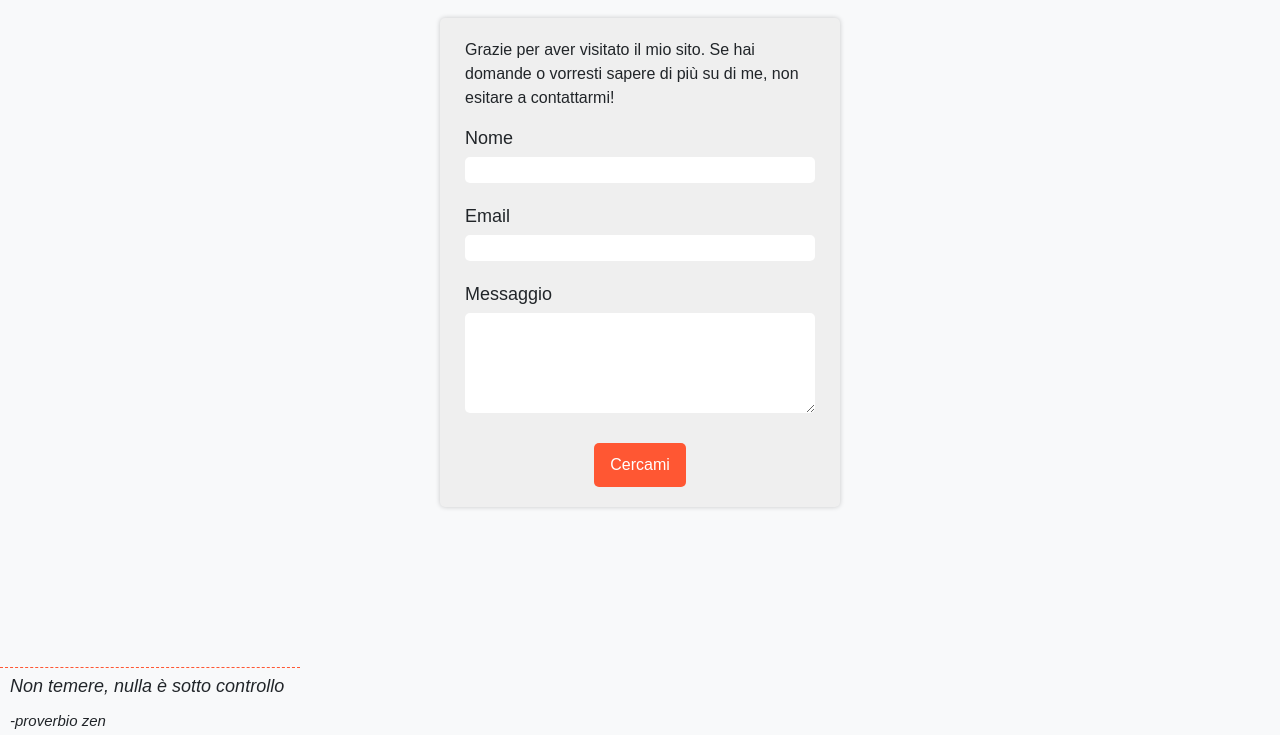
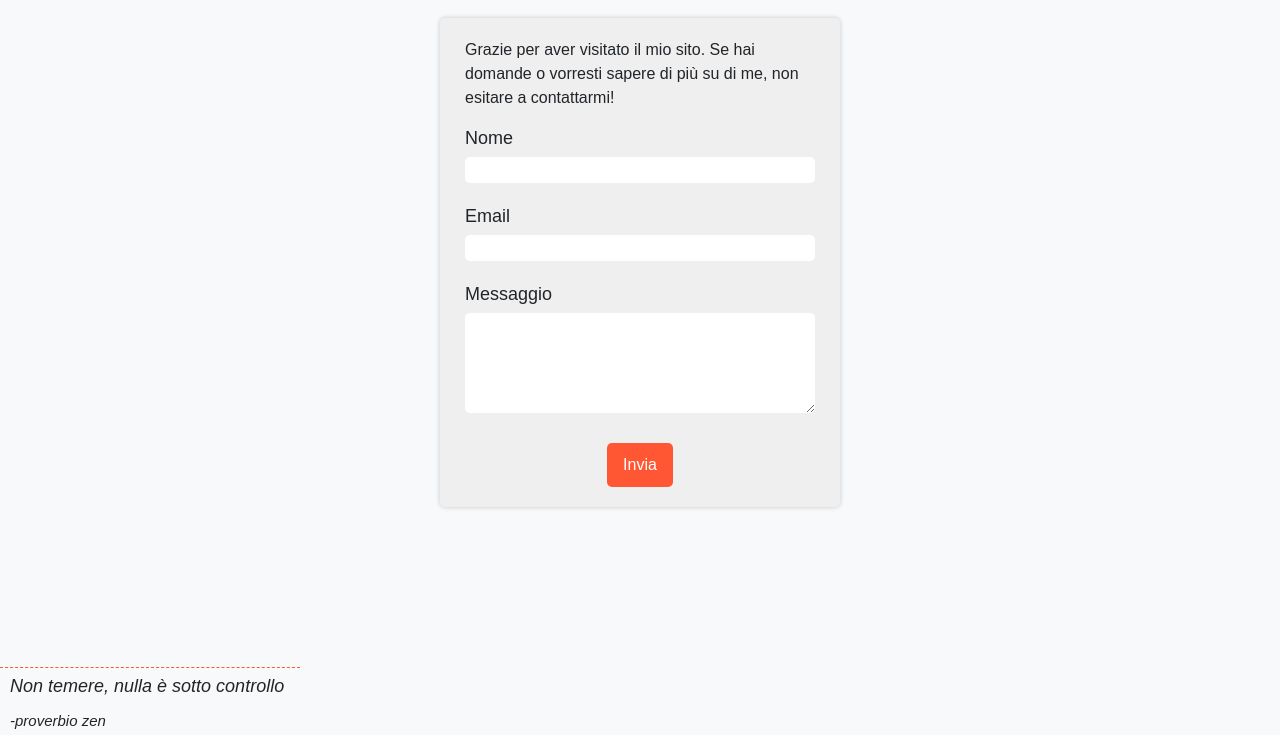
Before and after one commit to Kind-Stefano/Progetto-HTML-CSS, a plain HTML site: page about.html in a window 1280 px wide. Shown: the part 700-1435 px from the top of the page. Drawn offline with nearby package versions, Linux system fonts and the light colour scheme.

Commit message:
modificato bottone

```diff
--- a/Assets/CSS/about-style.css
+++ b/Assets/CSS/about-style.css
@@ -152,7 +152,7 @@ main {
   border-radius: 5px;
 }
 
-.cercami {
+.invia {
   padding: 10px 16px;
   border-radius: 5px;
   border: none;
@@ -161,7 +161,7 @@ main {
   margin-top: 30px;
 }
 
-.cercami:hover {
+.invia:hover {
   background-color: #d74b2c;
 }
 
--- a/about.html
+++ b/about.html
@@ -66,7 +66,7 @@
           <label class="messaggio-cta" for="messaggio">Messaggio</label>
           <textarea class="input-messaggio" name="messaggio" required></textarea>
         </div>
-        <button class="cercami" type="submit">Cercami</button>
+        <button class="invia" type="submit">Invia</button>
       </form>
     </main>
 
```
